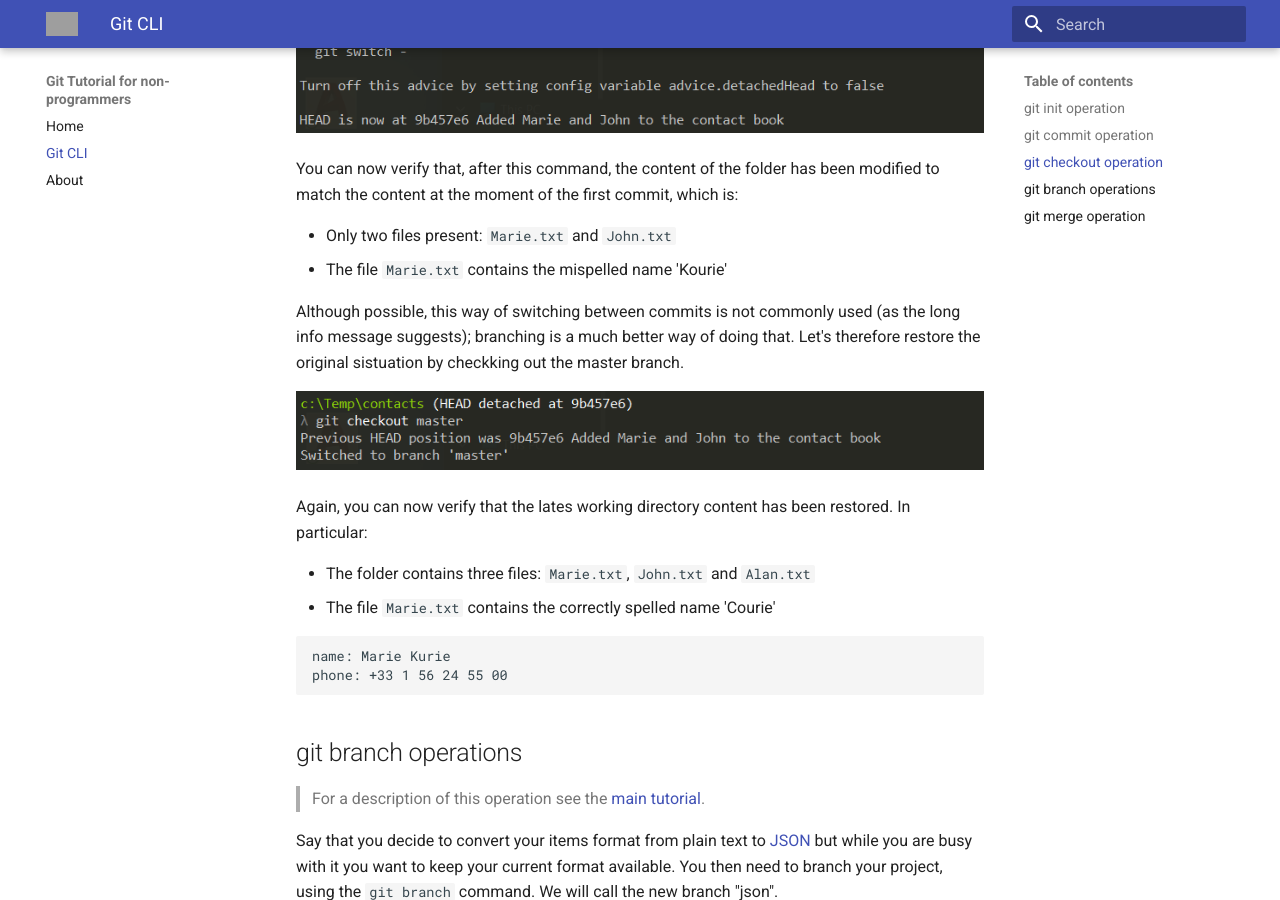
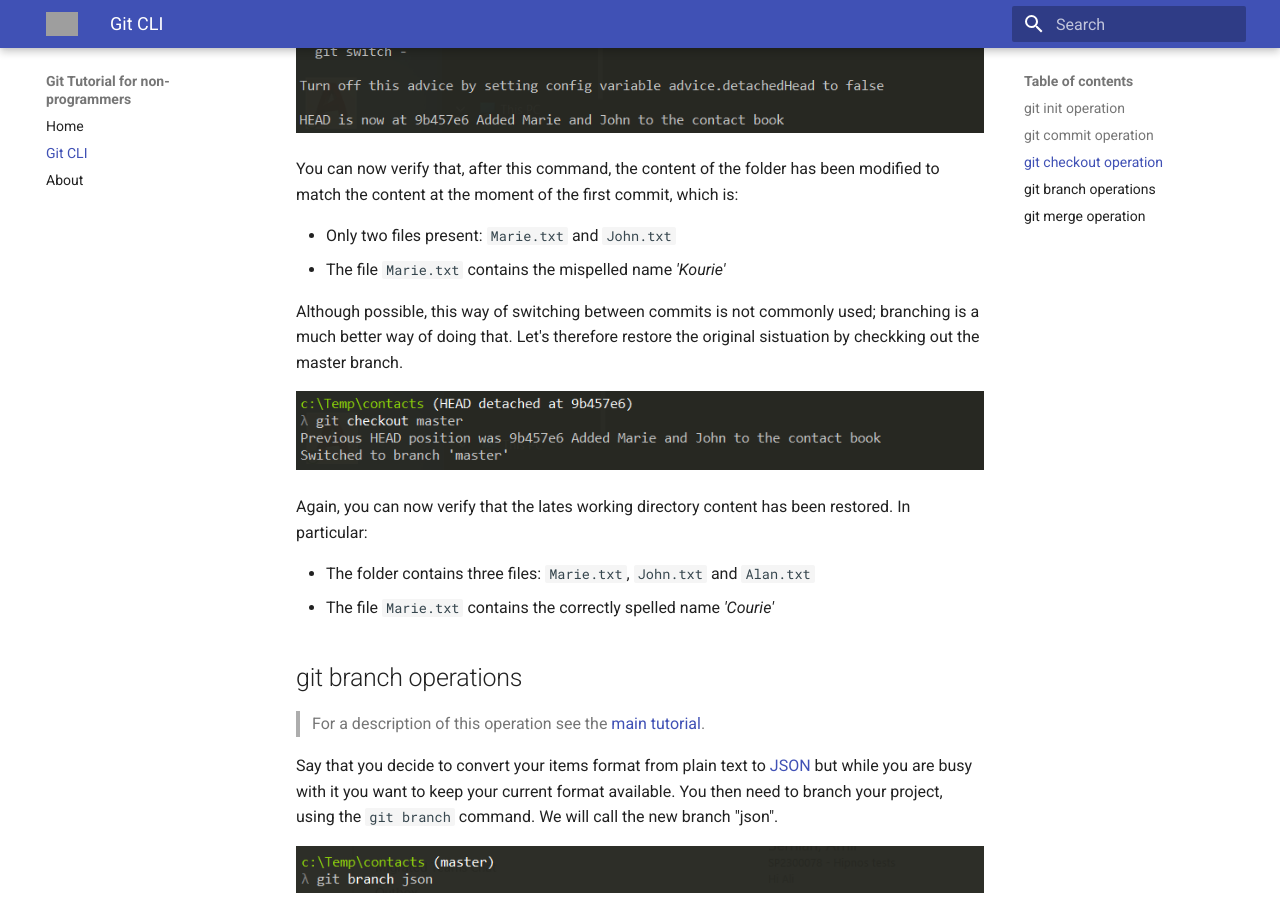
Before and after one commit to kcibv/git-tutorial, an MkDocs documentation site: the page built from src/cli.md, in a window 1280 px wide and 900 px high, scrolled down 4407 px. Built offline with MkDocs 1.6.1 and Material for MkDocs 9.7.7, drawn with Linux system fonts in a browser that asks for light colours; some of the changed text lies outside the part shown; grey boxes are pictures that could not be loaded.

Commit message:
Fixed some typos and bult

````diff
--- a/docs/about/index.html
+++ b/docs/about/index.html
@@ -286,6 +286,8 @@
 <h1 id="about-this-tutorial">About this tutorial</h1>
 <p>The <em>Git Tutorial for non-programmers</em> has been created within the Bolt and Beoutiful
 GROW project by KCI.</p>
+<p>This documentation is a public git-versioned project; if you want to contribute,
+check its <a href="https://github.com/kcibv/git-tutorial">GitHub repo</a>.</p>
 
 
 
--- a/docs/index.html
+++ b/docs/index.html
@@ -610,8 +610,7 @@
 <li><a href="https://learngitbranching.js.org/">Learn Git branching</a> an interactive resource
   for learning Git.</li>
 <li><a href="https://www.youtube.com/watch?v=idLyobOhtO4">Linus Torvalds &amp; git</a> a video of
-  Linus Torvald (the creator of Linux and Git) talking about Git at Google. If
-  you are a nerd like me, you'll find this also very entertaining.</li>
+  Linus Torvald (the creator of Linux and Git) talking about Git at Google.</li>
 </ul>
 
 
--- a/src/cli.md
+++ b/src/cli.md
@@ -8,7 +8,7 @@
 > - For a general description of what each Git command does,
 >   see [this article](./index.md) insted.
 > - If you don't have the git CLI installed on your machine yet, you
->   can download it from the [git website](https://git-scm.com/downloadd).
+>   can download it from the [git website](https://git-scm.com/downloads).
 > - This article will assume that you operate on Microsoft Windows, but the git
 >   commands are exactly the same on other platforms.
 
@@ -82,7 +82,7 @@
 apply some changes and commit them.
 
 First of all we mispelled the family name of Marie, therefore we need
-to change the K to a C. Let's do it and save the file.
+to change *'Kurie'*  to *'Curie'*. Let's do it and save the file.
 
 ```
 name: Marie Curie
@@ -137,12 +137,11 @@
 which is:
 
 - Only two files present: `Marie.txt` and `John.txt`
-- The file `Marie.txt` contains the mispelled name 'Kourie'
+- The file `Marie.txt` contains the mispelled name *'Kourie'*
 
 Although possible, this way of switching between commits is not commonly
-used (as the long info message suggests); branching is a much better
-way of doing that. Let's therefore restore the original sistuation by
-checkking out the master branch.
+used; branching is a much better way of doing that. Let's therefore restore
+the original sistuation by checkking out the master branch.
 
 ![git-checkout](assets/img/cli-checkout-2.png)
 
@@ -150,12 +149,8 @@
 been restored. In particular:
 
 - The folder contains three files: `Marie.txt`, `John.txt` and `Alan.txt`
-- The file `Marie.txt` contains the correctly spelled name 'Courie'
+- The file `Marie.txt` contains the correctly spelled name *'Courie'*
 
-```
-name: Marie Kurie
-phone: +33 1 56 24 55 00
-```
 
 ## git branch operations
 > For a description of this operation see the [main tutorial](index.md).
````
Also changed, not shown: other parts of src/cli.md (+2 -2 lines), README.md (+7 -2 lines), docs/cli/index.html (+8 -12 lines), docs/search/search_index.json (+1 -1 lines), src/about.md (+3 -0 lines), src/index.md (+1 -2 lines), 1 other file.
